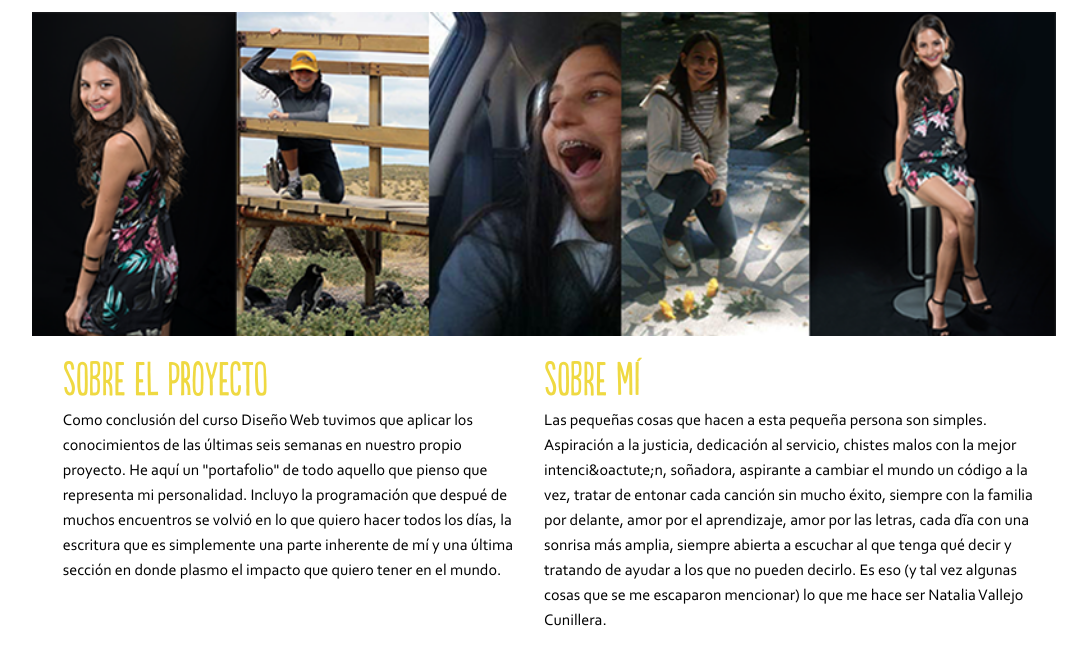
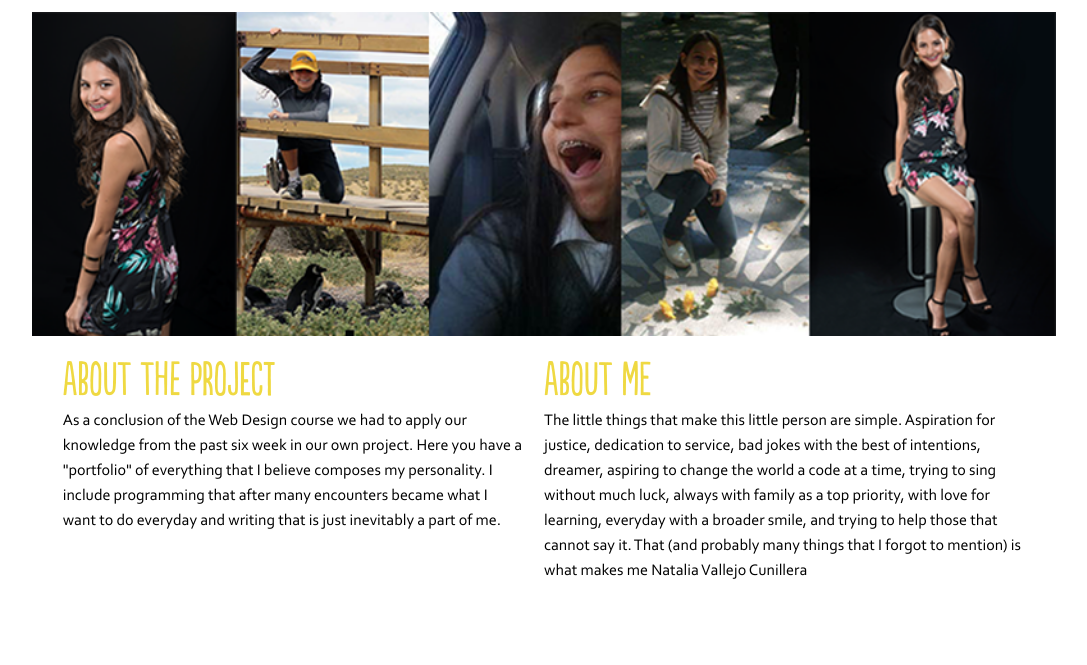
Before and after one commit to nativacu/nativacu.github.io, a plain HTML site: page index/index.html in a window 1280 px wide. Shown: the part 91-756 px from the top of the page, without its empty margins (96-1183 px from the left). Drawn offline with Linux system fonts and the light colour scheme.

Commit message:
added page translation

```diff
--- a/index/index.html
+++ b/index/index.html
@@ -27,12 +27,12 @@
 			</div>
 			<section>
 				<div id ="article1">
-					<h2>sobre el proyecto</h2>
-					<p>Como conclusi&oacute;n del curso Dise&ntilde;o Web tuvimos que aplicar los conocimientos de las &uacute;ltimas seis semanas en nuestro propio proyecto. He aqu&iacute; un "portafolio" de todo aquello que pienso que representa mi personalidad. Incluyo la programaci&oacute;n que despu&eacute; de muchos encuentros se volvi&oacute; en lo que quiero hacer todos los d&iacute;as, la escritura que es simplemente una parte inherente de m&iacute; y una &uacute;ltima secci&oacute;n en donde plasmo el impacto que quiero tener en el mundo.</p>
+					<h2>about the project</h2>
+					<p>As a conclusion of the Web Design course we had to apply our knowledge from the past six week in our own project. Here you have a "portfolio" of everything that I believe composes my personality. I include programming that after many encounters became what I want to do everyday and writing that is just inevitably a part of me.</p>
 				</div>
 				<div id="article2">
-					<h2>sobre m&iacute;</h2>
-					<p>Las peque&ntilde;as cosas que hacen a esta peque&ntilde;a persona son simples. Aspiraci&oacute;n a la justicia, dedicaci&oacute;n al servicio, chistes malos con la mejor intenci&oactute;n, so&ntilde;adora, aspirante a cambiar el mundo un c&oacute;digo a la vez, tratar de entonar cada canci&oacute;n sin mucho &eacute;xito, siempre con la familia por delante, amor por el aprendizaje, amor por las letras, cada d&itilde;a con una sonrisa m&aacute;s amplia, siempre abierta a escuchar al que tenga qu&eacute; decir y tratando de ayudar a los que no pueden decirlo. Es eso (y tal vez algunas cosas que se me escaparon mencionar) lo que me hace ser Natalia Vallejo Cunillera.</p>
+					<h2>about me</h2>
+					<p>The little things that make this little person are simple. Aspiration for justice, dedication to service, bad jokes with the best of intentions, dreamer, aspiring to change the world a code at a time, trying to sing without much luck, always with family as a top priority, with love for learning, everyday with a broader smile, and trying to help those that cannot say it. That (and probably many things that I forgot to mention) is what makes me Natalia Vallejo Cunillera</p>
 				</div>
 			</section>
 		</div>
```
